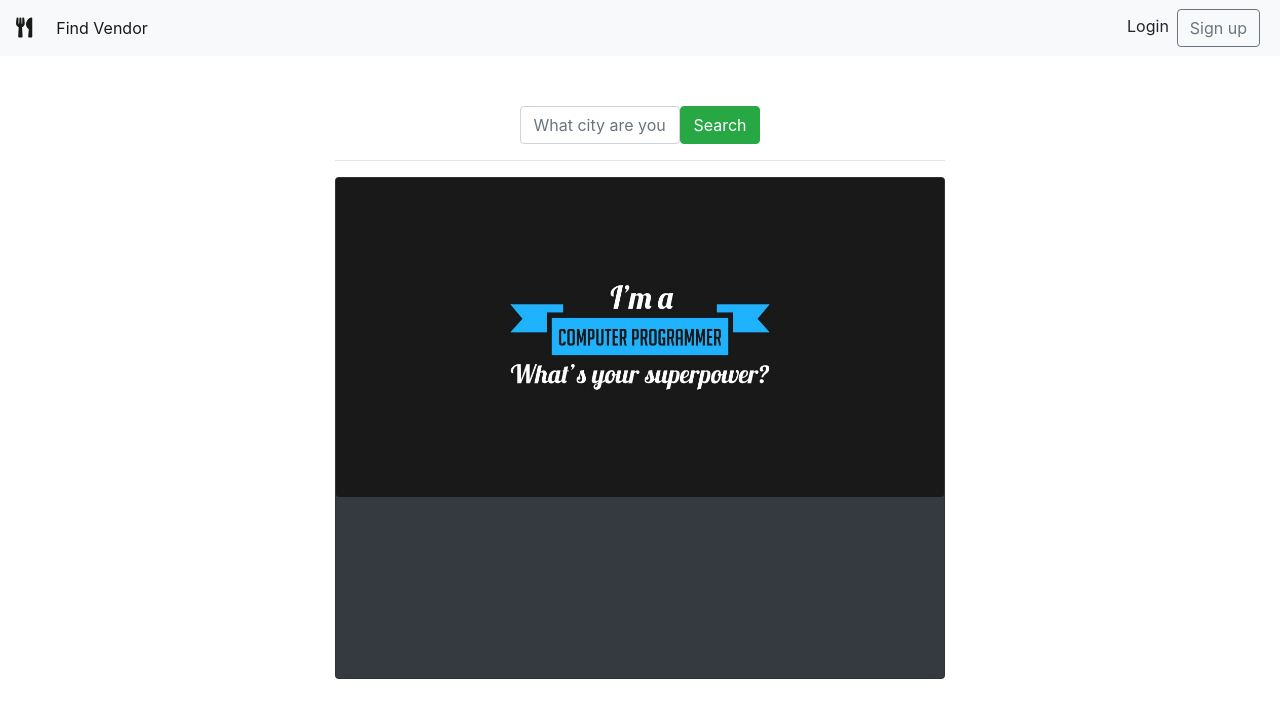
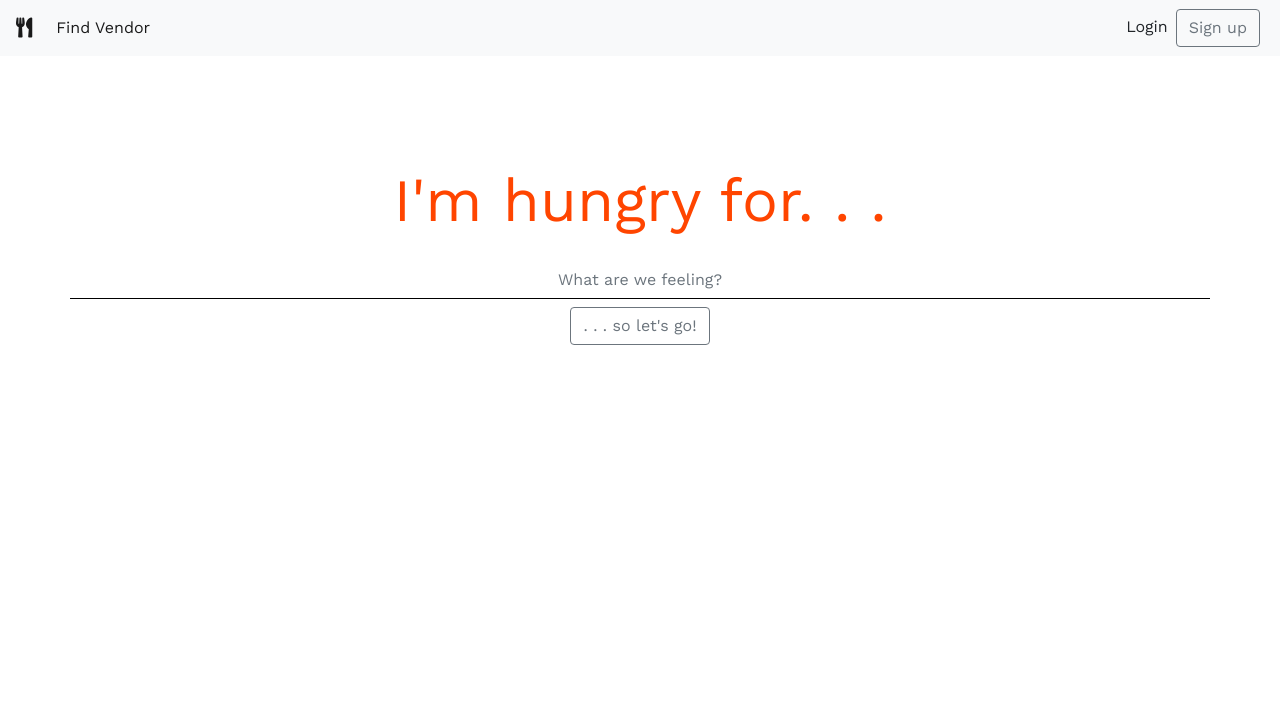
Before and after one commit to respici0/Vendors, a React (Create React App) app in the folder vendors/: page /home in a window 1280 px wide. Shown: the top 718 px of the page. Built offline with nearby package versions, Linux system fonts and the light colour scheme.

Commit message:
geolocation/redux next

```diff
--- a/vendors/public/css/layout.css
+++ b/vendors/public/css/layout.css
@@ -1,8 +1,11 @@
+@import url("https://fonts.googleapis.com/css?family=Work+Sans");
+@import url("//maxcdn.bootstrapcdn.com/font-awesome/4.1.0/css/font-awesome.min.css");
+
 /* NavBar */
 
-html,
-body {
-  height: 100%;
+#root {
+  height: auto;
+  font-family: "Work Sans", sans-serif;
 }
 
 .navbar a {
@@ -12,64 +15,47 @@ body {
 
 .navbar a:hover {
   text-decoration: "none";
-  color: inherit;
+  color: orangered;
+  font-size: 18px;
 }
 
 /* login page */
 
-#loginPage {
-  background-image: url("../images/assortedgoods.jpg");
+#loginPage,
+#registerPage {
+  /* background-image: url("../images/assortedgoods.jpg"); */
   /* background-color: black; */
   height: 100vh;
   background-size: cover;
   background-repeat: no-repeat;
-}
-
-#loginPage input {
-  background: transparent;
-  border: none;
-  border-bottom: 1px solid white;
-  border-radius: 0px;
-  color: white;
-}
-
-#loginPage h1,
-label,
-a,
-span {
-  color: white;
+  font-family: "Work Sans", sans-serif;
+  color: black;
   text-align: center;
 }
 
-#loginPage .button {
+#loginPage .container,
+#registerPage .container {
+  position: relative;
+  bottom: 60px;
+  border: 5px solid black;
+  /* background: linear-gradient(90deg, orangered, whitesmoke); */
+  box-shadow: 0 40px 20px rgba(0, 0, 0, 0.19), 0 10px 10px rgba(0, 0, 0, 0.23);
+  height: auto;
+  width: 50%;
+}
+
+#loginPage input,
+#registerPage input,
+#home input {
+  background: transparent;
+  border: none;
+  border-bottom: 1px solid black;
+  border-radius: 0px;
+  color: black;
   text-align: center;
 }
 
-/*Register Page*/
-
-#registerPage {
-  background-image: url("../images/assortedgoods.jpg");
-  height: 100vh;
-  background-size: cover;
-  background-repeat: no-repeat;
-}
-
-#registerPage input {
-  background: transparent;
-  border: none;
-  border-bottom: 1px solid white;
-  border-radius: 0px;
-  color: white;
-}
-
-#registerPage h1,
-label,
-a,
-span {
-  color: white;
-  text-align: center;
-}
-
+#loginPage .button,
 #registerPage .button {
   text-align: center;
 }
@@ -78,13 +64,20 @@ span {
 
 /* searched vendors card */
 
-#home .searchBar {
-  margin-top: 50px;
+#home.container {
+  position: relative;
+  top: 100px;
+  text-align: center;
 }
 
-#home.container {
-  position: relative;
-  width: 50%;
+#home .btn:hover {
+  font-size: 24px;
+  color: orangered;
+}
+
+.header {
+  font-size: 60px;
+  color: orangered;
 }
 
 #home .card:hover .card-img {
@@ -95,7 +88,7 @@ span {
   opacity: 1;
   top: 50%;
   left: 50%;
-  position: relative;
+  position: absolute;
   text-align: center;
 }
 
@@ -109,7 +102,7 @@ span {
 #home .card-img-overlay {
   transition: 0.5s ease;
   opacity: 0;
-  position: relative;
+  position: absolute;
   top: 50%;
   left: 50%;
   transform: translate(-50%, -50%);
@@ -130,3 +123,8 @@ span {
   transition: 0.5s ease;
   backface-visibility: hidden;
 }
+
+.defaultStatement {
+  text-align: center;
+  color: orangered;
+}
--- a/vendors/public/index.html
+++ b/vendors/public/index.html
@@ -11,6 +11,10 @@
 
     <!--CSS-->
     <link rel="stylesheet" href="%PUBLIC_URL%/css/layout.css" />
+    <!-- <link
+      href="https://fonts.googleapis.com/css?family=Work+Sans"
+      rel="stylesheet"
+    /> -->
 
     <!--
       manifest.json provides metadata used when your web app is added to the
--- a/vendors/src/common/TextInput.js
+++ b/vendors/src/common/TextInput.js
@@ -2,7 +2,7 @@ import React from "react";
 
 const TextInput = props => (
   <React.Fragment>
-    <label htmlFor={props.name}>{props.label}: </label>
+    <label htmlFor={props.name}>{props.label} </label>
     <input
       name={props.name}
       className="form-control input"
--- a/vendors/src/components/Home.js
+++ b/vendors/src/components/Home.js
@@ -1,5 +1,5 @@
 import React from "react";
-import image from "../images/programmer.jpg";
+// import image from "../images/programmer.jpg";
 import UserService from "../services/UserService";
 
 class Home extends React.Component {
@@ -18,16 +18,24 @@ class Home extends React.Component {
   };
 
   onSearchClick = () => {
-    console.log("Search button clicked", this.state.searchedCity);
+    console.log("Search button clicked", this.state.searchParam);
     UserService.YelpApiSearch(
-      this.state.searchedCity,
+      this.state.searchParam,
       this.onYelpApiSearchSuccess,
       this.onYelpApiSearchError
     );
   };
 
   onYelpApiSearchSuccess = resp => {
-    console.log("Search successful", resp);
+    console.log("Search successful", resp.data.businesses);
+    this.setState(
+      {
+        vendors: resp.data.businesses
+      },
+      () => {
+        console.log(this.state);
+      }
+    );
   };
 
   onYelpApiSearchError = resp => {
@@ -35,40 +43,62 @@ class Home extends React.Component {
   };
 
   render() {
+    const { vendors } = this.state;
+    const displayVendors =
+      vendors == null ? (
+        <div className="defaultStatement">
+          <p />
+        </div>
+      ) : (
+        vendors.map(obj => {
+          return (
+            <div key={obj.id} className="searchedVendors">
+              <div className="card bg-dark text-white">
+                <img className="card-img" src={obj.image_url} alt="Vendor" />
+                <div className="card-img-overlay">
+                  <h5 className="card-title">{obj.name}</h5>
+                  <p className="card-text">
+                    {obj.is_closed != false ? "Closed" : "OPEN"}
+                  </p>
+                  <p>Rating: {obj.rating}</p>
+                  <p>
+                    <a href={obj.url} target="_blank" />
+                  </p>
+                  <button type="button" className="btn btn-outline-success">
+                    Locate
+                  </button>
+                </div>
+              </div>
+            </div>
+          );
+        })
+      );
     return (
       <React.Fragment>
         <div id="home" className="container">
+          <div>
+            <p className="header">I'm hungry for. . .</p>
+          </div>
           <div className="searchBar">
             <div className="row d-flex justify-content-center">
               <input
                 type="text"
-                name="searchedCity"
-                className="form-control col-md-3"
-                placeholder="What city are you in?"
+                name="searchParam"
+                className="form-control"
+                placeholder="What are we feeling?"
                 onChange={this.onChange}
               />
               <button
                 type="button"
-                className="btn btn-success"
+                className="btn btn-outline-secondary mt-2"
                 onClick={this.onSearchClick}
               >
-                Search
+                . . . so let's go!
               </button>
             </div>
           </div>
-          <hr />
-          <div className="searchedVendors">
-            <div className="card bg-dark text-white">
-              <img className="card-img" src={image} alt="Vendor" />
-              <div className="card-img-overlay">
-                <h5 className="card-title">Vendor name</h5>
-                <p className="card-text">Description of the vendor</p>
-                <button type="button" className="btn btn-success">
-                  Locate
-                </button>
-              </div>
-            </div>
-          </div>
+          <br />
+          {displayVendors}
         </div>
       </React.Fragment>
     );
--- a/vendors/src/components/Login.js
+++ b/vendors/src/components/Login.js
@@ -36,7 +36,7 @@ class Login extends React.Component {
             <h1 className="display-2 font-weight-bolder mb-4">Vendors</h1>
             <TextInput
               name="email"
-              label="Email"
+              // label="Email"
               type="text"
               value={this.value}
               placeholder="Email here"
@@ -44,7 +44,7 @@ class Login extends React.Component {
             />
             <TextInput
               name="password"
-              label="Password"
+              // label="Password"
               type="text"
               value={this.value}
               placeholder="Password here"
@@ -55,7 +55,7 @@ class Login extends React.Component {
               <div className="form-group col-sm-12">
                 <button
                   type="submit"
-                  className="btn btn-success"
+                  className="btn btn-outline-success"
                   onClick={() => {
                     this.props.history.push("/home");
                   }}
--- a/vendors/src/components/NavBar.js
+++ b/vendors/src/components/NavBar.js
@@ -19,12 +19,11 @@ class NavBar extends React.Component {
           >
             <span className="navbar-toggler-icon" />
           </button>
-
           <div className="collapse navbar-collapse" id="navbarSupportedContent">
             <ul className="navbar-nav mr-auto">
               <li className="nav-item active">
                 <a className="nav-link" href="/home">
-                  Find Vendor <span className="sr-only" />
+                  Find Vendor
                 </a>
               </li>
               {/* <li className="nav-item">
--- a/vendors/src/components/Register.js
+++ b/vendors/src/components/Register.js
@@ -49,7 +49,7 @@ class Register extends React.Component {
               <div className="form-group col-sm-12">
                 <button
                   type="button"
-                  className="btn btn-success"
+                  className="btn btn-outline-success"
                   onClick={this.onRegisterButtonClick}
                 >
                   Sign up
--- a/vendors/src/forms/RegisterForm.js
+++ b/vendors/src/forms/RegisterForm.js
@@ -7,7 +7,7 @@ const RegisterForm = props => {
       <form>
         <TextInput
           name="Email"
-          label="Email"
+          // label="Email"
           type="text"
           value={props.email}
           placeholder="Enter a valid email"
@@ -15,7 +15,7 @@ const RegisterForm = props => {
         />
         <TextInput
           name="Password"
-          label="Password"
+          // label="Password"
           type="password"
           value={props.password}
           placeholder="Password"
@@ -23,7 +23,7 @@ const RegisterForm = props => {
         />
         <TextInput
           name="ConfirmPassword"
-          label="Confirm Password"
+          // label="Confirm Password"
           type="password"
           value={props.confirmPassword}
           placeholder="Confirm your password"
--- a/vendors/src/services/UserService.js
+++ b/vendors/src/services/UserService.js
@@ -22,14 +22,14 @@ class UserService {
       .catch(onError);
   }
 
-  static YelpApiSearch(searchedCity, onSuccess, onError) {
+  static YelpApiSearch(searchParam, onSuccess, onError) {
     const config = {
       Authorization:
         "bearer SikMaxiAgbp-OA1RqhSf1uuRHvG_ktidds1st4z4_LAfbKMYRo02yJw1MKesqIfibwcbadaEOFt27WoNSWW6mh4YcDxxZ6KwRTRckPV086n54HCyu0oaq2BMMmhLXHYx"
     };
     axios
       .get(
-        `https://cors-anywhere.herokuapp.com/https://api.yelp.com/v3/businesses/search?categories=foodtrucks&location=${searchedCity}`,
+        `https://cors-anywhere.herokuapp.com/https://api.yelp.com/v3/businesses/search?term=foodtrucks&latitude=33.8186&longitude=-117.9729&radius=40000&categories=${searchParam}`,
         {
           headers: config
         }
```
